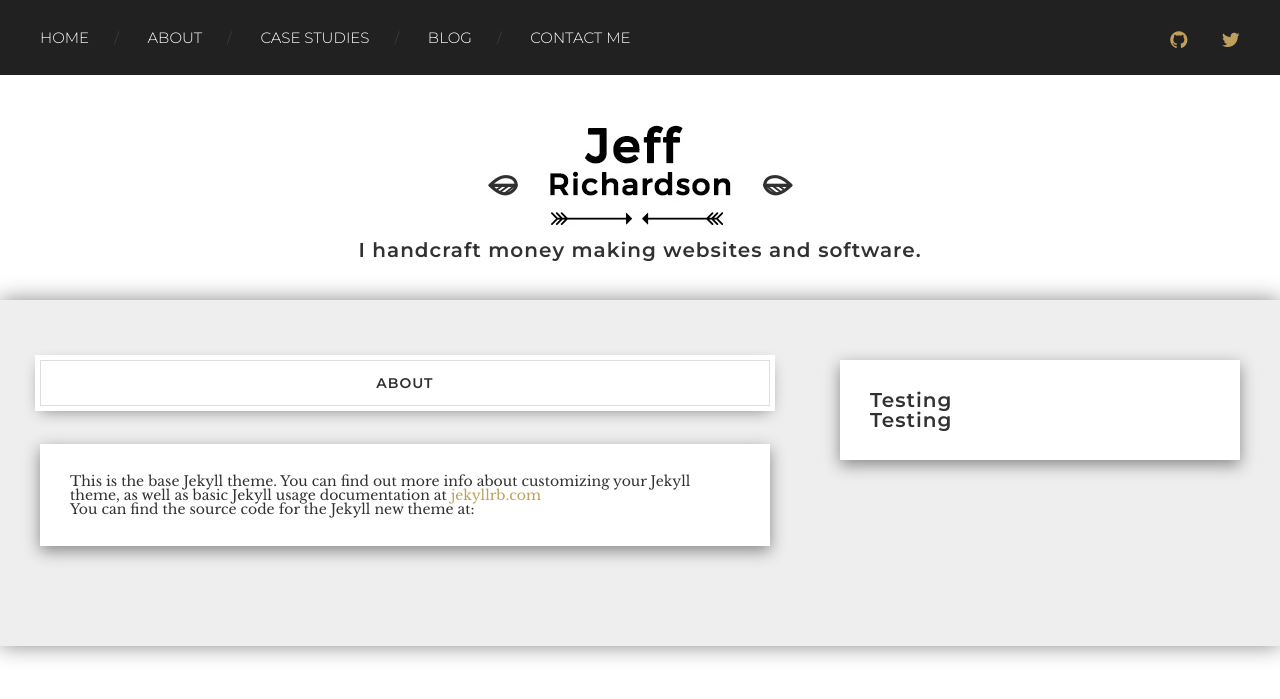
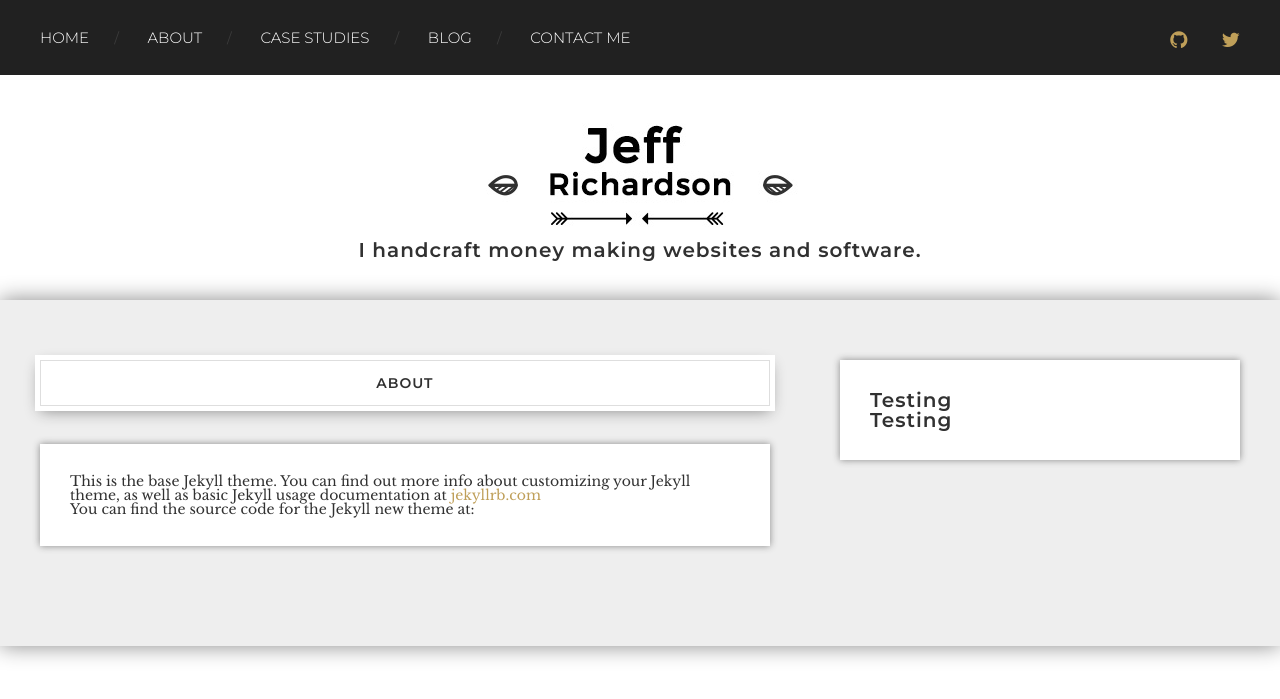
Before and after one commit to jeffAwesome/jeffAwesome2.0, a Jekyll site: the page built from about.md, in a window 1280 px wide. Shown: the top 699 px of the page. Built offline with Jekyll 4.4.1, drawn with Linux system fonts in a browser that asks for light colours; nearby versions of some CDN libraries.

Commit message:
update shadow around content

```diff
--- a/_sass/_base.scss
+++ b/_sass/_base.scss
@@ -89,10 +89,7 @@ h2.pageTitle {
 
 .content {
   background: #fff;
-  box-shadow: 0px 5px 15px #888888;
+  box-shadow: 0px 0px 7px #888888;
   padding: 30px;
-  -webkit-box-sizing: border-box;
-  -moz-box-sizing: border-box;
-  box-sizing: border-box;
   margin: 0 0 40px;
 }
```
